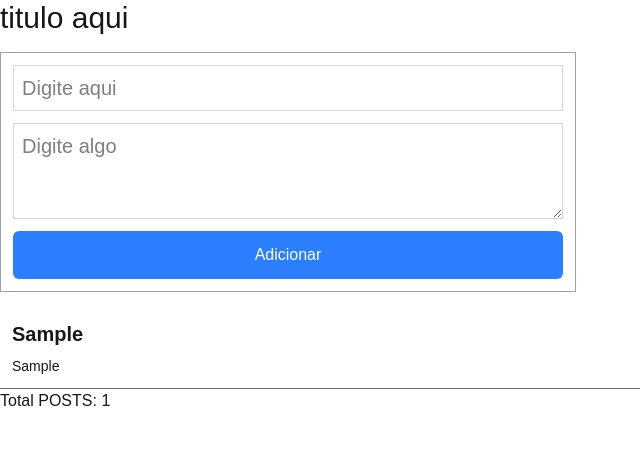
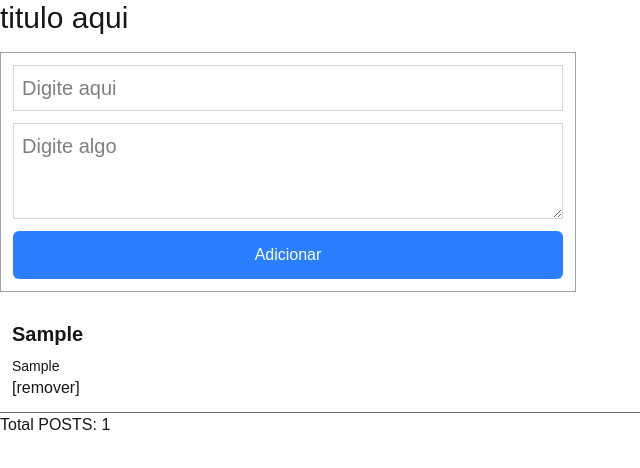
Before and after one commit to joaodlouro/React-Type-docs, a Next.js app in the folder form-zod/: page / in a window 1280 px wide. Both pictures are taken after typing "Sample", "Sample" into the empty fields and a click on the button "Adicionar". Shown: the top 468 px of the page, without its empty margins (0-640 px from the left). Built offline with nearby package versions, Linux system fonts and the light colour scheme.

Commit message:
Button removePost

```diff
--- a/form-zod/src/components/PostList.tsx
+++ b/form-zod/src/components/PostList.tsx
@@ -13,6 +13,7 @@ export const PostList = () => {
     <div key={item.id} className="p-3 border-b border-gray-500">
     <div className="text-xl font-bold mb-2">{item.title}</div>
     <div className="text-sm">{item.body}</div>
+    <button onClick={() => postCtx.removePost(item.id)}> [remover] </button>
     </div>
     ))}
   </div>
--- a/form-zod/src/contexts/PostCtx.tsx
+++ b/form-zod/src/contexts/PostCtx.tsx
@@ -1,35 +1,31 @@
 import { createContext, ReactNode, useReducer } from "react";
-import {Post} from "@/types/Post"
+import { Post } from "@/types/Post";
 import { postReducer } from "@/reducer/postReducer";
 
-
-type PostCtxType ={
-
+type PostCtxType = {
     posts: Post[];
     addPost: (title: string, body: string) => void;
-}
+    removePost: (id: number) => void;
+};
 
+export const PostCtx = createContext<PostCtxType | null>(null);
 
-export const PostCtx = createContext <PostCtxType | null>(null)
+export const PostProvider = ({ children }: { children: ReactNode }) => {
+    const [posts, dispatch] = useReducer(postReducer, []);   //agora com reducer
 
-export const PostProvider = ({children}: {children: ReactNode}) =>{
+    const addPost = (title: string, body: string) => {
+        dispatch({ type: 'add', payload: { title, body } });
+    };
 
+    const removePost = (id: number) => {
+        dispatch({ type: 'remove', payload: { id } });
+    };
 
-    const [posts, dispatch] = useReducer (postReducer, [])   //agora com reducer
+    //setPosts([...posts, {id: posts.length, title, body}])  //add
 
-    const addPost = (title: string, body: string) =>{
-
-        dispatch({type: 'add', payload: {title, body} })
-
-
-//setPosts([...posts, {id: posts.length, title, body}])  //add
-
-}
-
-return(
-
-<PostCtx.Provider value={{ posts, addPost }}>{children}</PostCtx.Provider>
-);
-
-
+    return (
+        <PostCtx.Provider value={{ posts, addPost, removePost }}>
+            {children}
+        </PostCtx.Provider>
+    );
 };
```
